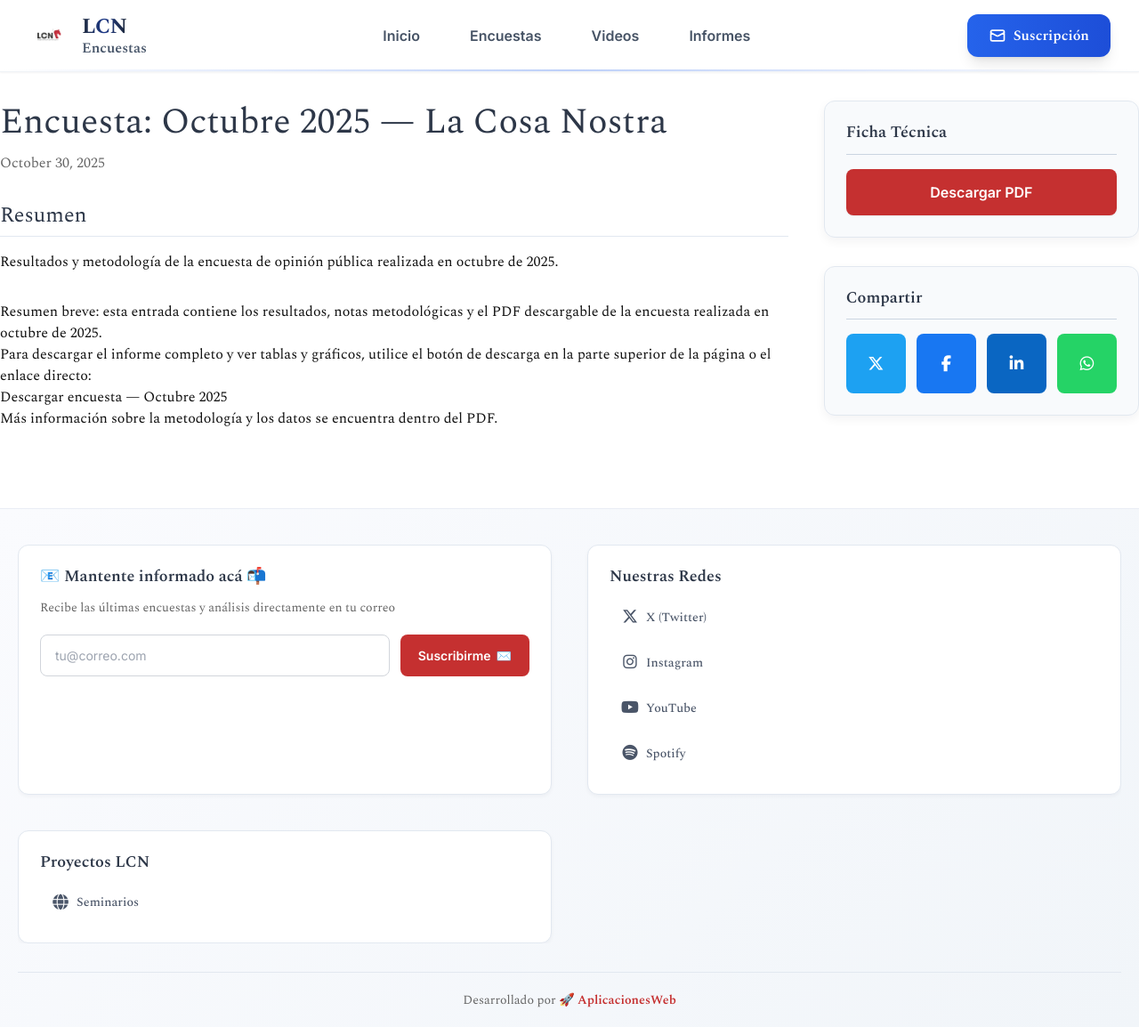
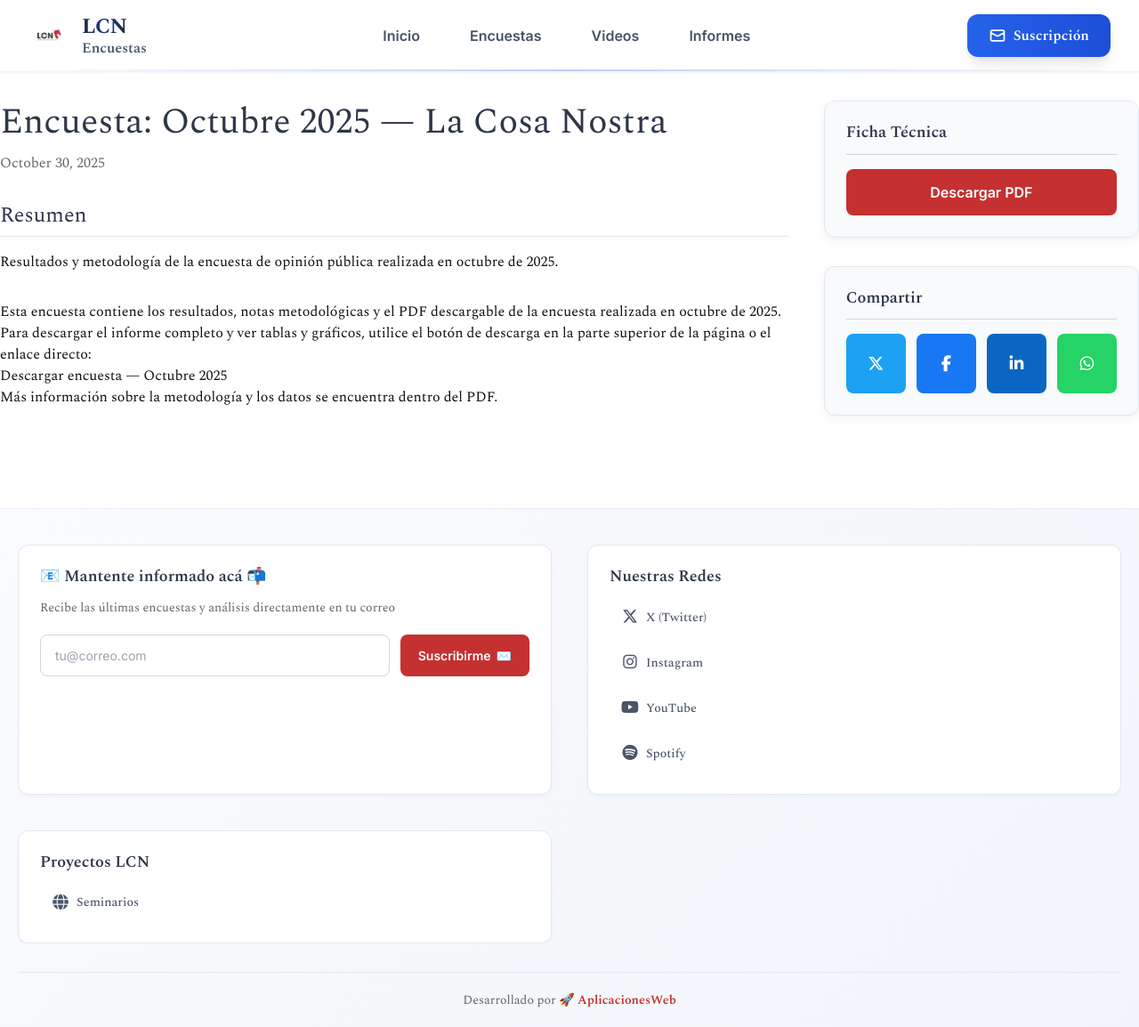
Before and after one commit to JuanJorquerAI/encuesta-lcn, a Jekyll site: the page built from _encuestas/2025-10-30-encuesta-octubre-2025.md, in a window 1280 px wide. Shown: the whole page at 89% size. Built offline with Jekyll 4.4.1, drawn with Linux system fonts in a browser that asks for light colours; nearby versions of some CDN libraries.

Commit message:
Actualización de descripcion de encuesta #35

```diff
--- a/_encuestas/2025-10-30-encuesta-octubre-2025.md
+++ b/_encuestas/2025-10-30-encuesta-octubre-2025.md
@@ -8,7 +8,7 @@ pdf_url: "/assets/pdfs/2025-10-30-encuesta-octubre-2025.pdf"
 excerpt: "Resultados y metodología de la encuesta de opinión pública realizada en octubre de 2025."
 ---
 
-Resumen breve: esta entrada contiene los resultados, notas metodológicas y el PDF descargable de la encuesta realizada en octubre de 2025.
+Esta encuesta contiene los resultados, notas metodológicas y el PDF descargable de la encuesta realizada en octubre de 2025.
 
 Para descargar el informe completo y ver tablas y gráficos, utilice el botón de descarga en la parte superior de la página o el enlace directo:
 
```
